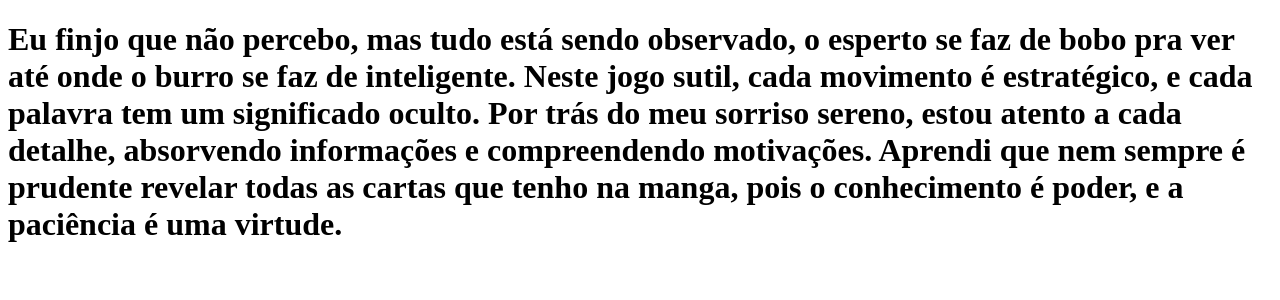
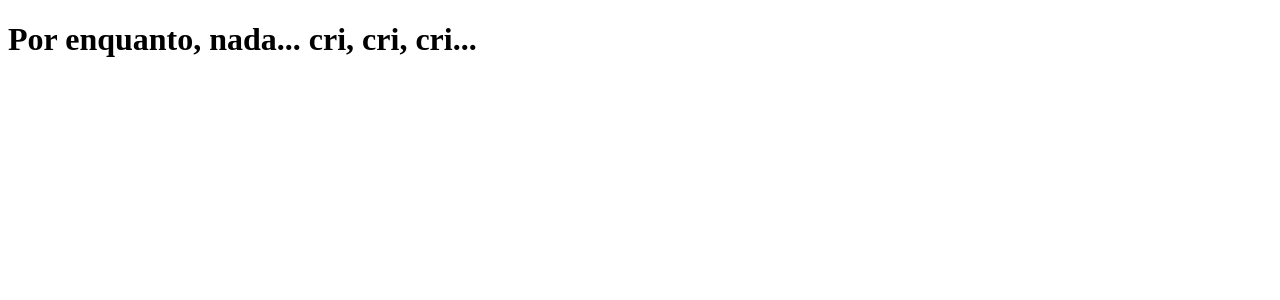
Before and after one commit to igorbatista01/clone-tabnews.com.br, a Next.js app: page / in a window 1280 px wide. Shown: the top 300 px of the page. Built offline with nearby package versions, Linux system fonts and the light colour scheme.

Commit message:
update: index.js

```diff
--- a/pages/index.js
+++ b/pages/index.js
@@ -1,5 +1,5 @@
 function Home() {
-    return <h1>Eu finjo que não percebo, mas tudo está sendo observado, o esperto se faz de bobo pra ver até onde o burro se faz de inteligente. Neste jogo sutil, cada movimento é estratégico, e cada palavra tem um significado oculto. Por trás do meu sorriso sereno, estou atento a cada detalhe, absorvendo informações e compreendendo motivações. Aprendi que nem sempre é prudente revelar todas as cartas que tenho na manga, pois o conhecimento é poder, e a paciência é uma virtude.</h1>
+    return <h1>Por enquanto, nada... cri, cri, cri...</h1>
 }
 
 export default Home;
```
